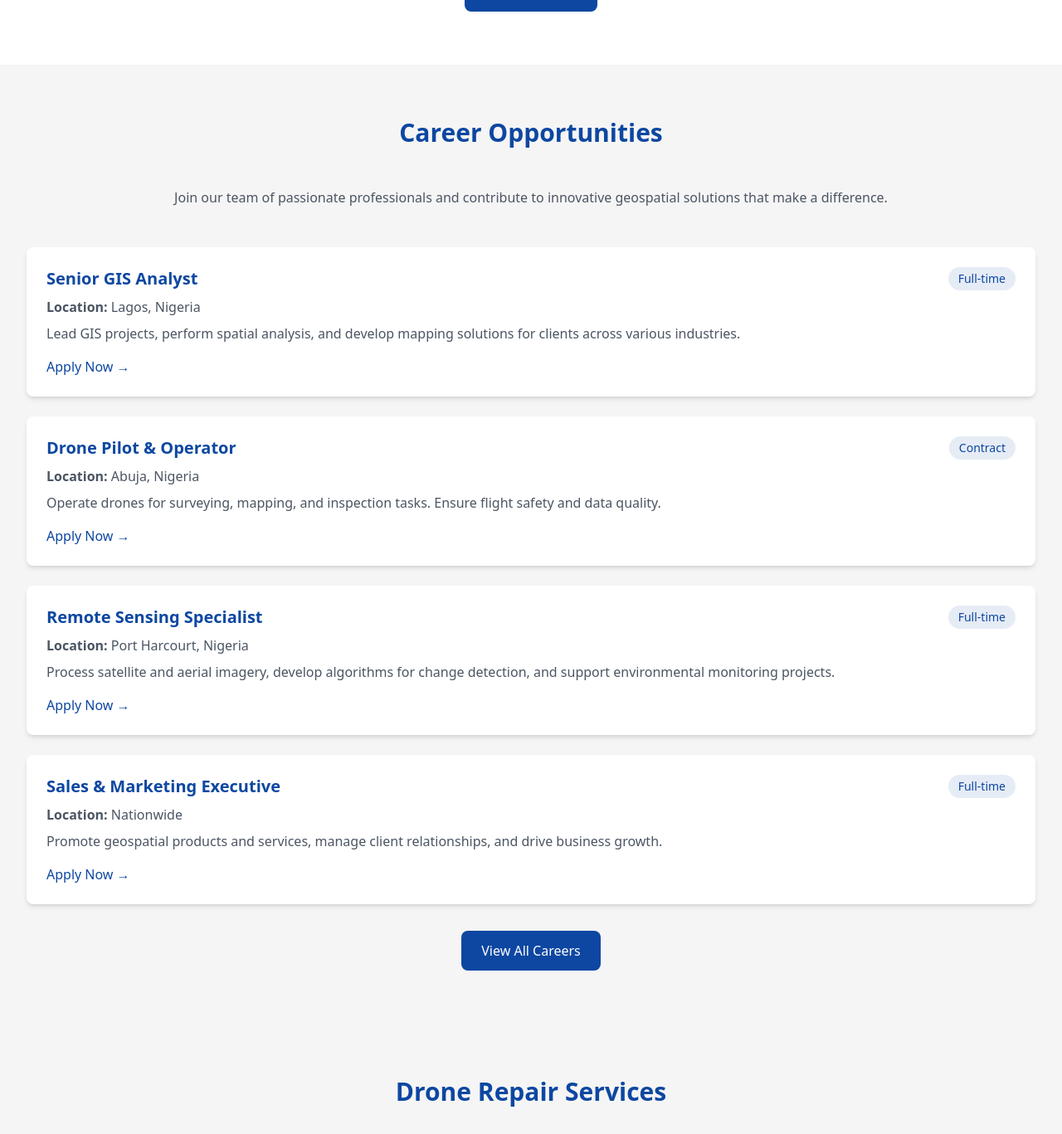
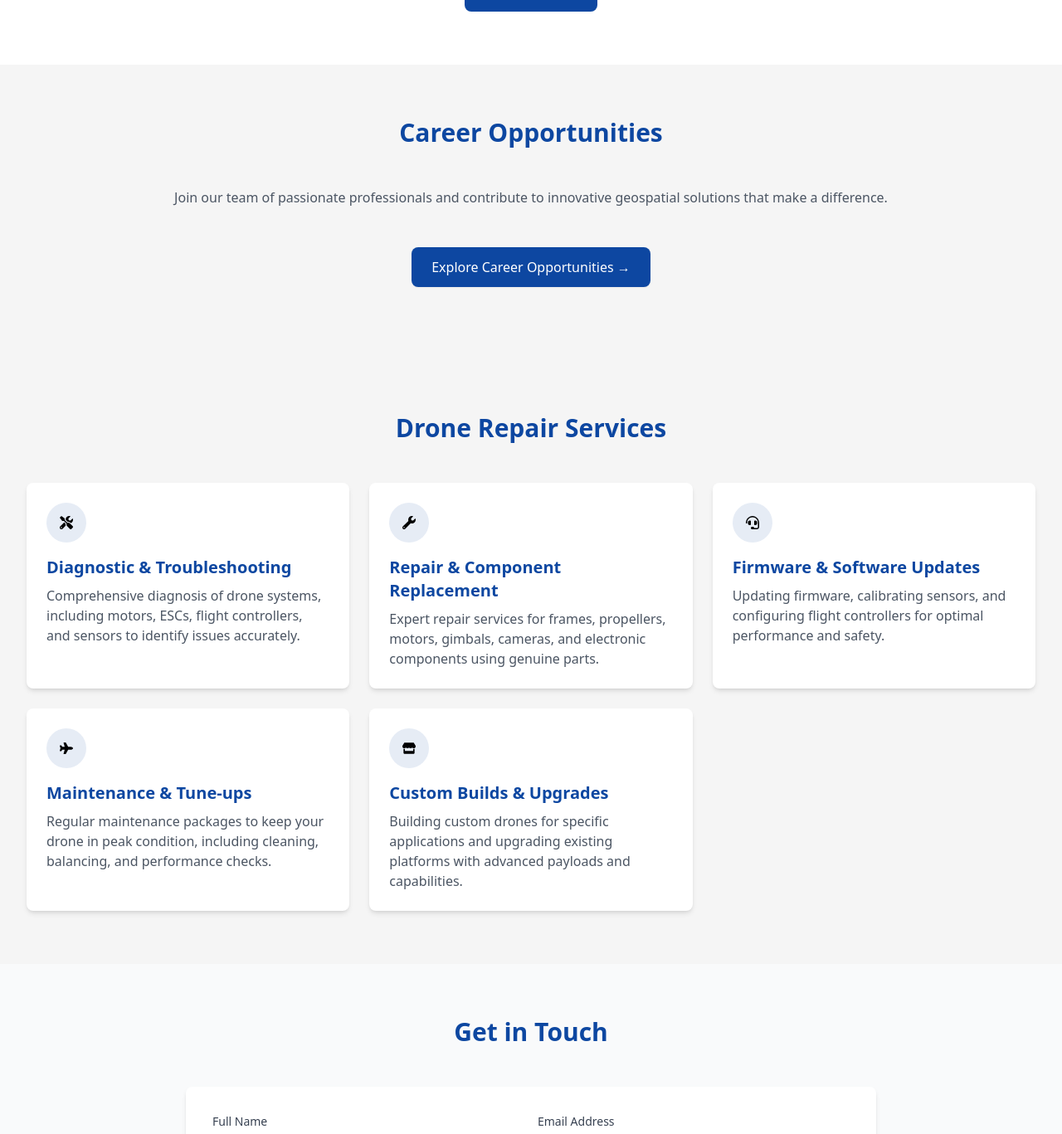
Before and after one commit to Obed-Ojingwa/Geospatial-Technology-and-Surveying, a React (Vite) app in the folder frontend/: page / in a window 1280 px wide. Shown: the part 5211-6578 px from the top of the page at 83% size. Built offline with nearby package versions, Linux system fonts and the light colour scheme.

Commit message:
Shortenning the career opportunity

```diff
--- a/frontend/src/components/Career.tsx
+++ b/frontend/src/components/Career.tsx
@@ -1,3 +1,5 @@
+import React, { useState } from 'react';
+
 const Career = () => {
   const positions = [
     {
@@ -26,6 +28,8 @@ const Career = () => {
     }
   ];
 
+  const [expanded, setExpanded] = useState(false);
+
   return (
     <section id="career" className="py-16 bg-background">
       <div className="max-w-7xl mx-auto px-4 sm:px-6 lg:px-8">
@@ -33,6 +37,20 @@ const Career = () => {
         <p className="text-center text-gray-600 mb-12">
           Join our team of passionate professionals and contribute to innovative geospatial solutions that make a difference.
         </p>
+
+        {!expanded && (
+          <div className="text-center mb-6">
+            <button
+              onClick={() => setExpanded(true)}
+              className="inline-flex items-center px-6 py-3 bg-primary text-white font-medium rounded-lg shadow-sm hover:bg-primary-dark transition-colors focus:outline-none focus:ring-2 focus:ring-offset-2 focus:ring-primary"
+            >
+              Explore Career Opportunities →
+            </button>
+          </div>
+        )}
+
+        {expanded && (
+          <>
             <div className="space-y-6">
               {positions.map((pos, idx) => (
                 <div key={idx} className="bg-white rounded-lg shadow-md hover:shadow-lg transition-shadow p-6">
@@ -49,10 +67,15 @@ const Career = () => {
               ))}
             </div>
             <div className="mt-8 text-center">
-          <a href="#" className="inline-block px-6 py-3 bg-primary text-white rounded-lg hover:bg-primary-dark transition-colors">
-            View All Careers
-          </a>
+              <button
+                onClick={() => setExpanded(false)}
+                className="inline-flex items-center px-6 py-3 bg-primary text-white font-medium rounded-lg shadow-sm hover:bg-primary-dark transition-colors focus:outline-none focus:ring-2 focus:ring-offset-2 focus:ring-primary"
+              >
+                Show Less →
+              </button>
             </div>
+          </>
+        )}
       </div>
     </section>
   );
```
Lines whose indentation alone changed are shown as unchanged.
